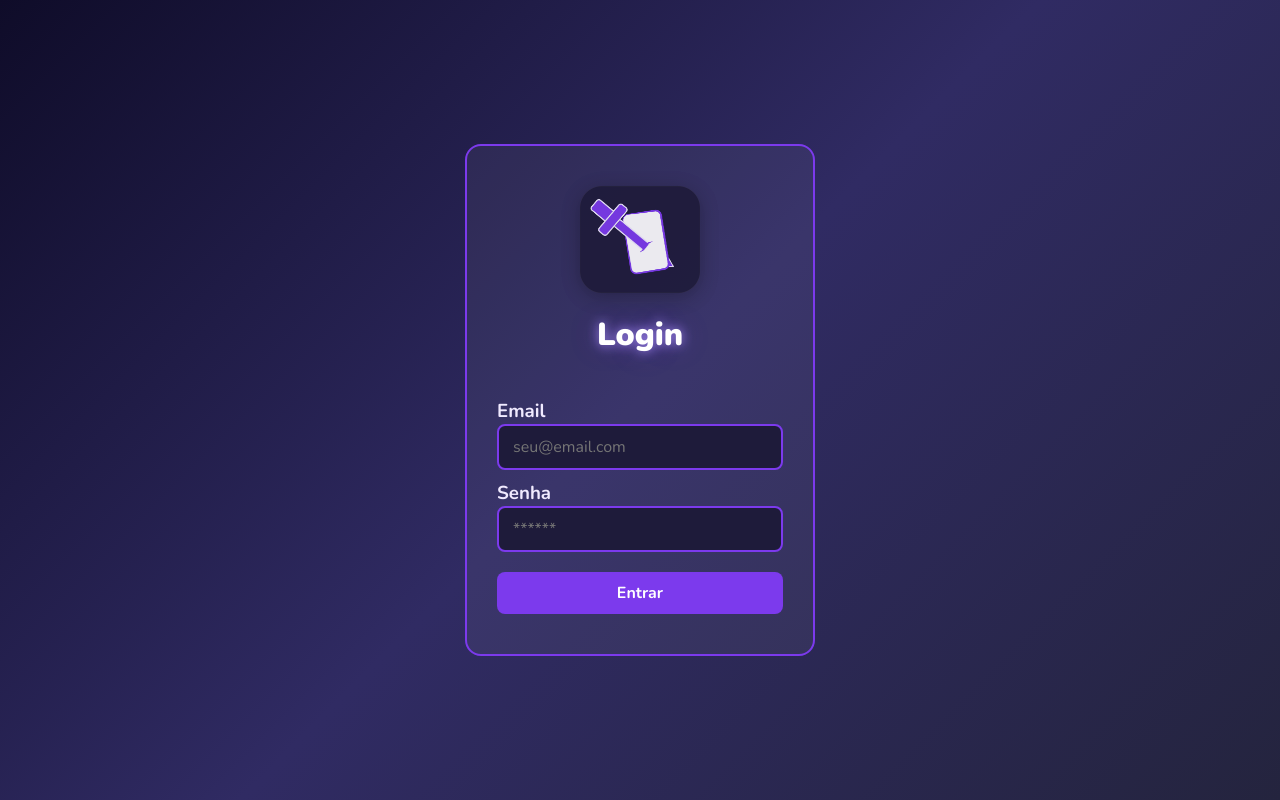
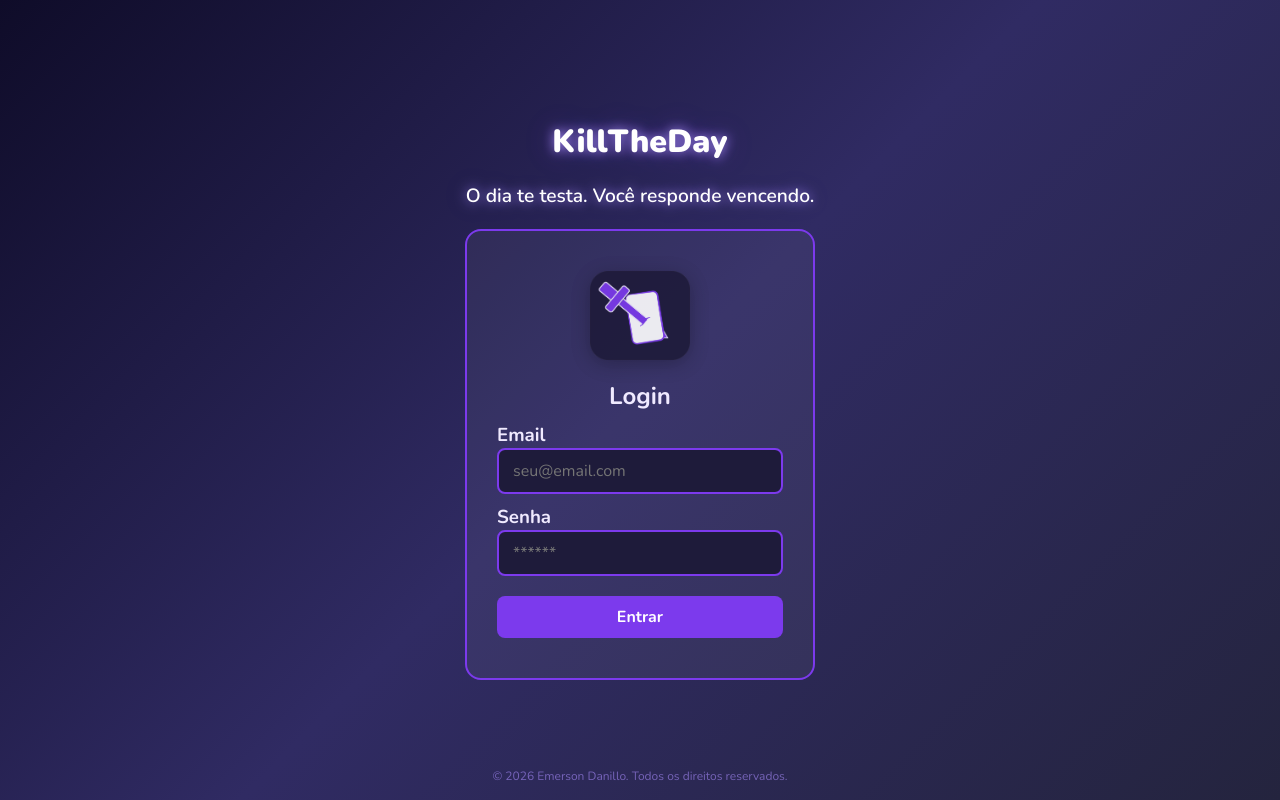
Before and after one commit to E-Danillo/dashboard-de-tarefas-gamificado-react, a React (Vite) app: page / in a window 1280 px wide. Built offline with nearby package versions, Linux system fonts and the light colour scheme.

Commit message:
feat: adição do slogan e copyright no Login

```diff
--- a/src/pages/Login.jsx
+++ b/src/pages/Login.jsx
@@ -4,17 +4,22 @@ import icon from './IconDashboardGamificado.png'
 
 export function Login({ onLogin }) {
   return (
-    <div>
+    <div className={styles.containerPrincipal}>
       <div className={styles.container}>
+        <h1 className={styles.nomeDoSite}>KillTheDay</h1>
+        <p className={styles.fraseImpacto}>O dia te testa. Você responde vencendo.</p>
           <div className={styles.box}>
             <img className={styles.icon} src={icon} alt="Logo do Dashboard Gamificado"/>
-          <h1>Login</h1>
+            <h2>Login</h2>
             <h3 className={styles.label}>Email</h3>
             <input placeholder="seu@email.com" className={styles.input} />
             <h3 className={styles.label}>Senha</h3>
             <input type="password" placeholder="******" className={styles.input}/>
             <button className={styles.button} onClick={onLogin}>Entrar</button>
           </div>
+        <footer className={styles.footer}>
+          © 2026 Emerson Danillo. Todos os direitos reservados.
+        </footer>
       </div>
     </div>
   )
--- a/src/pages/Login.module.css
+++ b/src/pages/Login.module.css
@@ -1,5 +1,18 @@
+.nomeDoSite {
+  margin-bottom: 20px;
+}
+
+.fraseImpacto {
+  text-align: center;
+  margin-bottom: 20px;
+  font-size: 1.2rem;
+  font-weight: 600;
+  color: #fff;
+  text-shadow: 0 0 12px #a78bfa, 0 0 30px #7c3aed55;
+}
+
 .icon {
-  width: 120px;
+  width: 100px;
   height: auto;     /* evita distorcer */
   margin: 0 auto 20px auto; /* centraliza e dá espaço embaixo */
   opacity: 0.9;
@@ -8,6 +21,7 @@
 
 .container {
   display: flex;
+  flex-direction: column;
   justify-content: center;
   align-items: center;
   min-height: 100vh;
@@ -59,6 +73,14 @@
   width: 100%;
 }
 
+.footer {
+  position: fixed;
+  bottom: 16px;
+  color: #a78bfa;
+  font-size: 0.75rem;
+  opacity: 0.6;
+}
+
 /* tablet e celular médio */
 @media (max-width: 768px) {
 
@@ -66,6 +88,10 @@
 
 /* celular pequeno */
 @media (max-width: 480px) {
+  .fraseImpacto {
+    font-size: 1rem;
+  }
+
     .box {
         width: 80%;
     }
```
Lines whose indentation alone changed are shown as unchanged.
